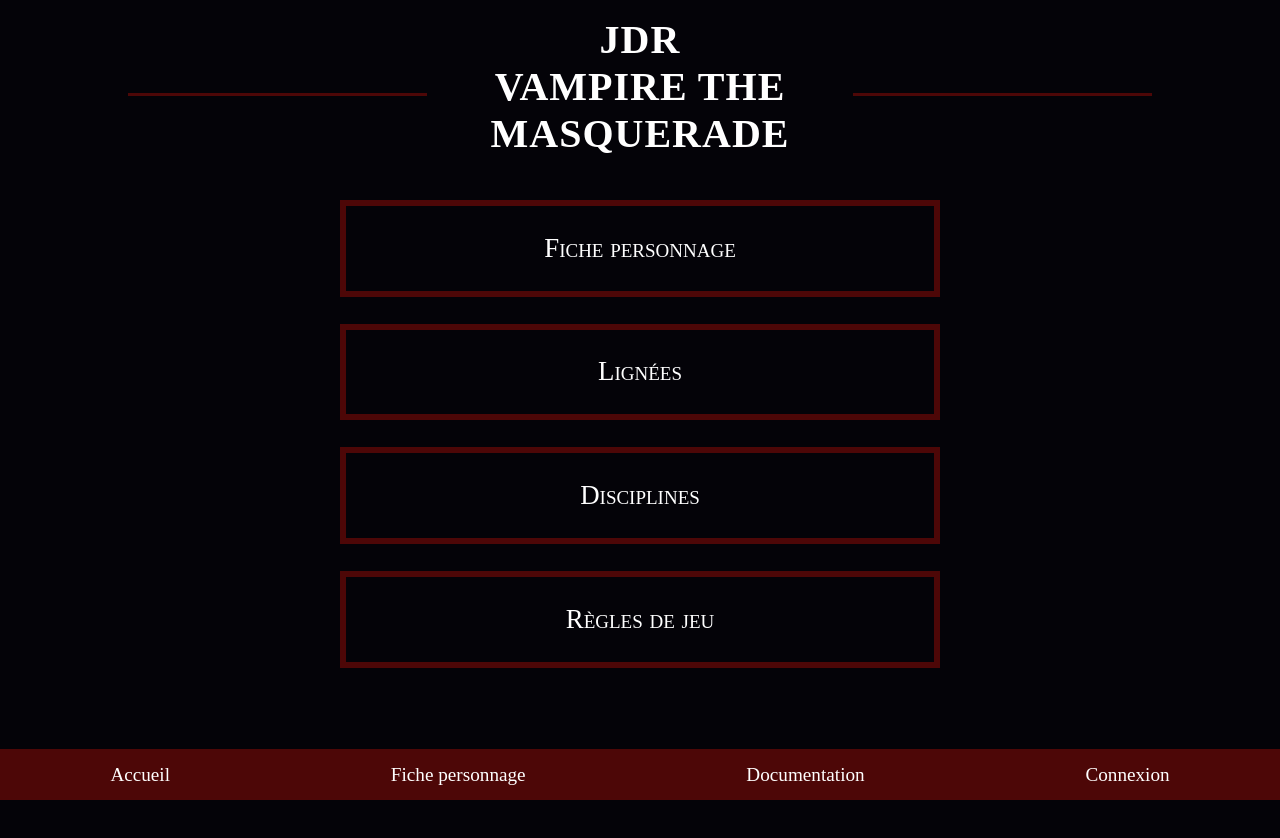
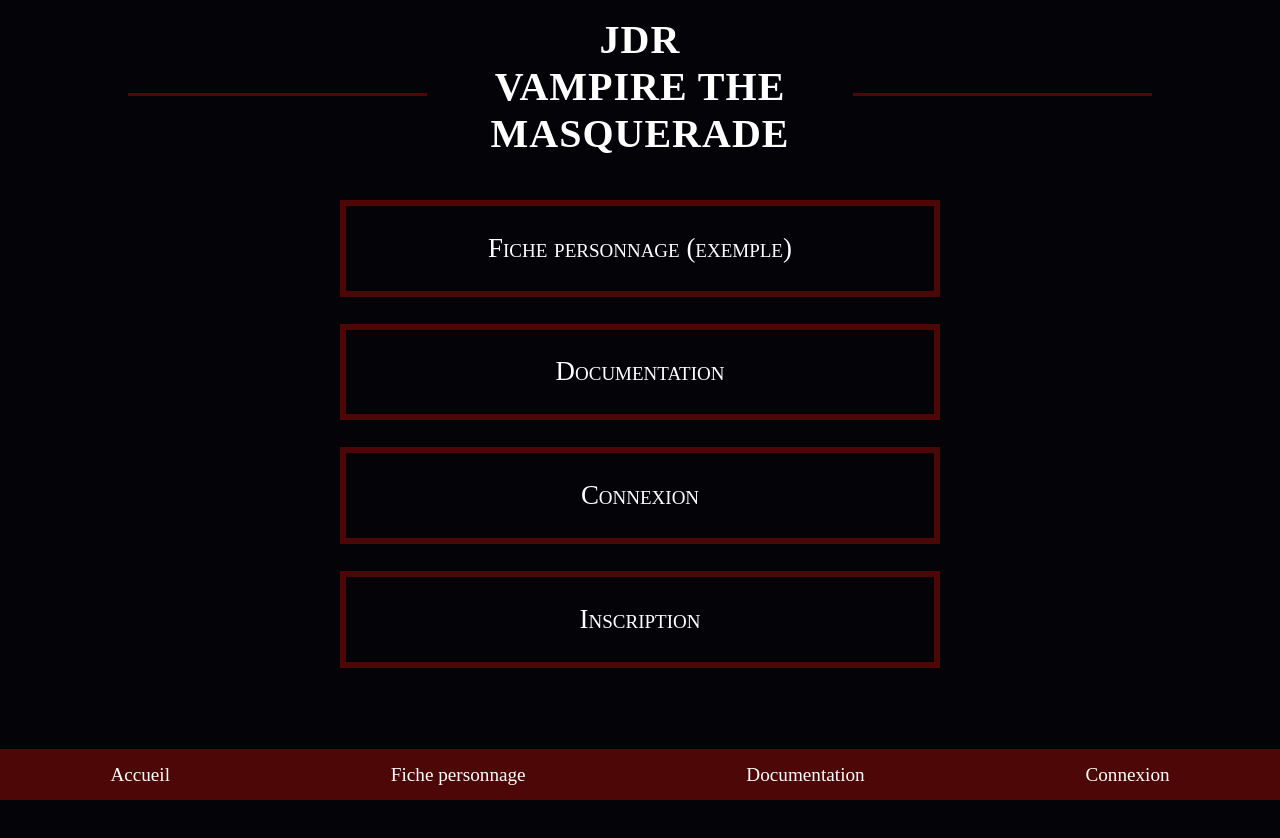
Before and after one commit to IrealCreation/vtm, a Next.js app: page / in a window 1280 px wide. Shown: the top 838 px of the page. Built offline with nearby package versions, Linux system fonts and the light colour scheme.

Commit message:
Index connecté / déconnecté

```diff
--- a/pages/index.tsx
+++ b/pages/index.tsx
@@ -1,8 +1,26 @@
-import Head from "next/head";
 import Link from "next/link";
 import Navbar from "@/components/navbar";
+import { useIsLogged } from "@/hooks/useIsLogged";
 
 export default function Home() {
+
+    const [isLogged, setIsLogged] = useIsLogged();
+
+    const jsxLiens: Array<JSX.Element> = [];
+
+    if(isLogged) {
+        jsxLiens.push(<Link key="fiche" href="/fiche" className="btn-lg">Fiche personnage</Link>);
+        jsxLiens.push(<Link key="des" href="/des" className="btn-lg">Plateau des dés</Link>);
+        jsxLiens.push(<Link key="documentation" href="/documentation" className="btn-lg">Documentation</Link>);
+        jsxLiens.push(<Link key="profil" href="/profil" className="btn-lg">Profil</Link>);
+    }
+    else {
+        jsxLiens.push(<Link key="fiche" href="/fiche" className="btn-lg">Fiche personnage (exemple)</Link>);
+        jsxLiens.push(<Link key="documentation" href="/documentation" className="btn-lg">Documentation</Link>);
+        jsxLiens.push(<Link key="connexion" href="/connexion" className="btn-lg">Connexion</Link>);
+        jsxLiens.push(<Link key="inscription" href="/inscription" className="btn-lg">Inscription</Link>);
+    }
+
     return(
         <>
             <section className="index main-container">
@@ -11,10 +29,7 @@
                   <h1>JdR <br/>Vampire the Masquerade</h1>
                   <div className="title-line"></div>
               </div>
-              <Link href="/fiche" className="btn-lg">Fiche personnage</Link>
-              <Link href="/lignees" className="btn-lg">Lignées</Link>
-              <Link href="/disciplines" className="btn-lg">Disciplines</Link>
-              <Link href="/regles" className="btn-lg">Règles de jeu</Link>
+              {jsxLiens}
             </section>
             <Navbar/>
         </>
```
